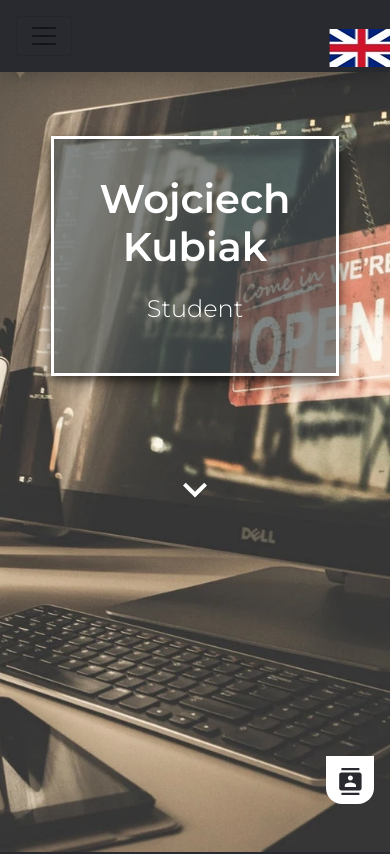
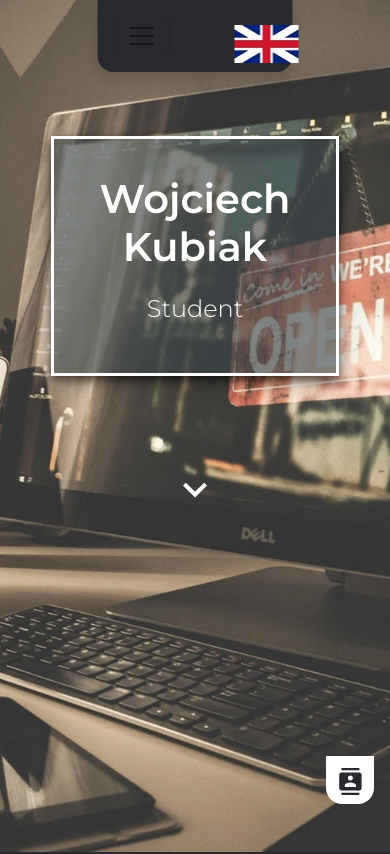
Before and after one commit to wojciechkubiak/my-site, a React (Create React App) app: page / in a window 390 px wide. Shown: the top 854 px of the page. Built offline with nearby package versions, Linux system fonts and the light colour scheme.

Commit message:
Header update

```diff
--- a/src/components/Contact/Contact.css
+++ b/src/components/Contact/Contact.css
@@ -129,6 +129,7 @@
     top: 16em;
     left: 50%;
     width: 20em;
+    border-radius: 0;
   }
 
   .ContactContainer > h1 {
--- a/src/components/Header/Header.css
+++ b/src/components/Header/Header.css
@@ -7,10 +7,10 @@
 
 .HeaderLink {
   outline: 0;
-  padding-right: 5em !important;
+  padding-right: 2em !important;
   font-weight: 500;
-  padding-left: 5em !important;
-  font-size: 0.7em !important;
+  padding-left: 2em !important;
+  font-size: 2vh !important;
 }
 
 .HeaderTextColorWhite {
@@ -34,10 +34,22 @@
 
 .HeaderTop {
   background-color: #da939300;
+  width: 50%;
+  left: 10%;
+  transform: translate(50%, 0%);
+  border-bottom-right-radius: 1em;
+  border-bottom-left-radius: 1em;
+
 }
 
 .HeaderOut {
   background-color: #292930;
+  width: 50%;
+  left: 10%;
+  transform: translate(50%, 0%);
+  border-bottom-right-radius: 1em;
+  border-bottom-left-radius: 1em;
+  border: 1px solid white   /* not sure about it  */
 }
 
 .LanguageBtn {
@@ -56,21 +68,10 @@
 }
 
 
-@media screen and (max-width: 1024px) {
-
-  .LanguageBtn {
-    position: absolute;
-    right: 1em;
-    top: 50%;
-    width: 2em;
-    height: 1em;
-    align-content: center;
-    display: flex;
-    flex-direction: column;
-    transform: translate(-5%, -50%);
+@media screen and (max-width: 1200px) {
+  .HeaderLink {
+    font-size: 2.2vh !important;
   }
-
-
   .HeaderTop {
     background-color: #292930;
   }
--- a/src/components/Header/Header.js
+++ b/src/components/Header/Header.js
@@ -17,7 +17,7 @@ const Header = props => {
       <Navbar
         className={mode.join(" ")}
         collapseOnSelect
-        expand="md"
+        expand="xl"
         fixed="top"
       >
         <Navbar.Toggle aria-controls="responsive-navbar-nav" />
```
